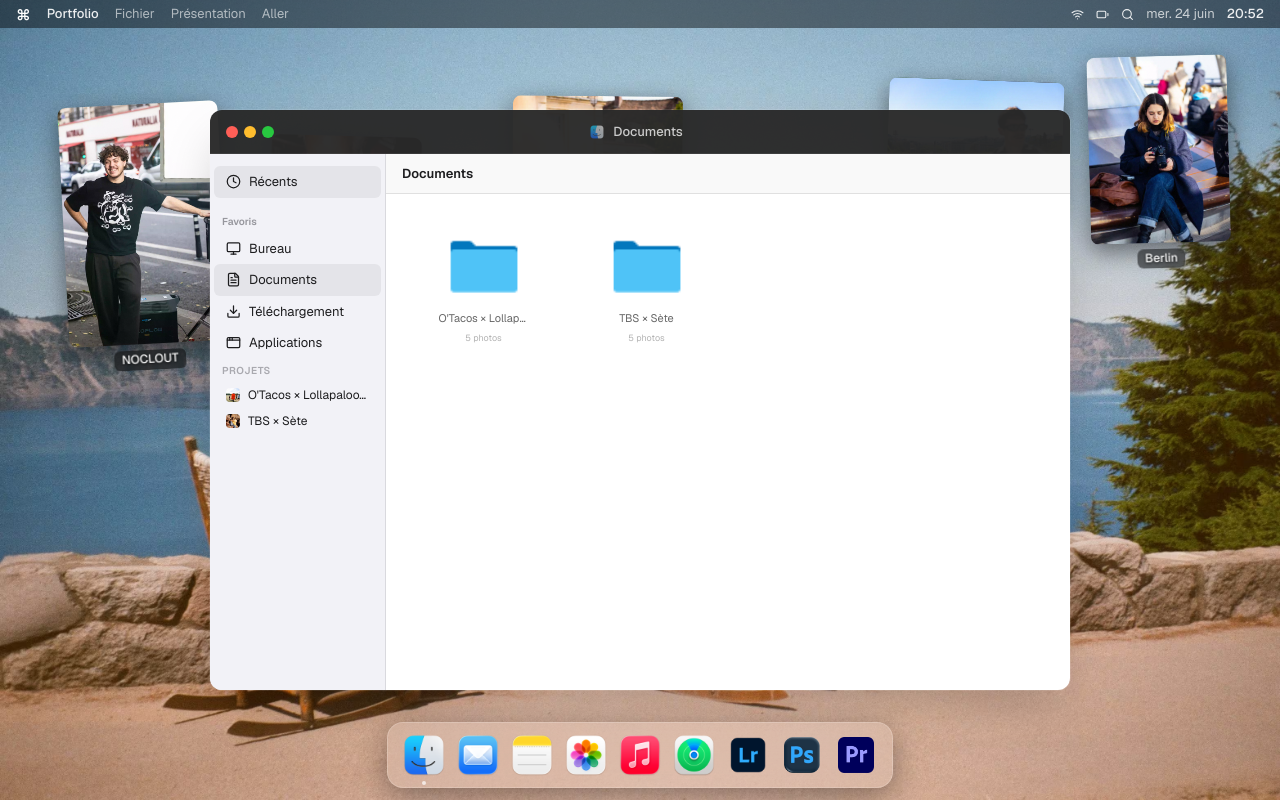
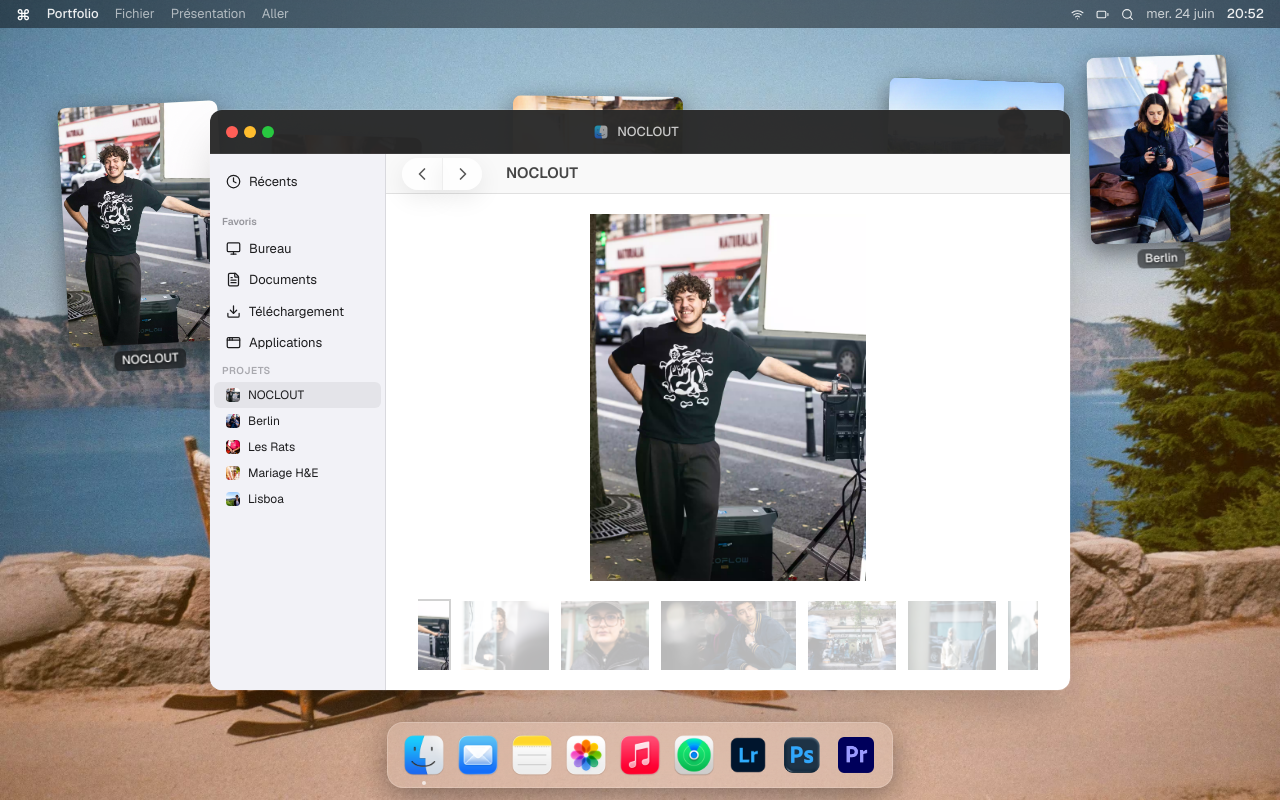
Before and after one commit to clementronde/mathis-portfolio, a Next.js app: page / in a window 1280 px wide. Both pictures are taken after a click on the button "NOCLOUT". Built offline with nearby package versions, Linux system fonts and the light colour scheme.

Commit message:
amélioration bureau finder et lien tacos sete

```diff
--- a/components/FinderWindow.tsx
+++ b/components/FinderWindow.tsx
@@ -26,44 +26,171 @@ function FolderIcon({ size = 72 }: { coverImage?: string; color?: string; size?:
 
 const FINDER_PROJECT_IDS = ['otacos-lolla', 'tbs-sete'];
 const FINDER_PROJECTS = PROJECTS.filter((project) => FINDER_PROJECT_IDS.includes(project.id));
+const DESKTOP_PROJECT_IDS = ['noclout', 'shoot-les-rats', 'mariage-he', 'lisboa', 'berlin'];
+const DESKTOP_PROJECTS = PROJECTS.filter((project) => DESKTOP_PROJECT_IDS.includes(project.id));
+
+type FinderSection = 'recents' | 'desktop' | 'documents' | 'downloads' | 'applications';
 
 const SIDEBAR_ITEMS = [
-  { label: 'Récents', icon: Clock },
-  { label: 'Bureau', icon: Monitor },
-  { label: 'Documents', icon: FileText },
-  { label: 'Téléchargement', icon: Download },
-  { label: 'Applications', icon: AppWindow },
-];
+  { id: 'desktop', label: 'Bureau', icon: Monitor },
+  { id: 'documents', label: 'Documents', icon: FileText },
+  { id: 'downloads', label: 'Téléchargement', icon: Download },
+  { id: 'applications', label: 'Applications', icon: AppWindow },
+] satisfies { id: FinderSection; label: string; icon: typeof Monitor }[];
+
+const SECTION_PROJECTS: Record<FinderSection, Project[]> = {
+  recents: FINDER_PROJECTS,
+  desktop: DESKTOP_PROJECTS,
+  documents: FINDER_PROJECTS,
+  downloads: FINDER_PROJECTS,
+  applications: FINDER_PROJECTS,
+};
+
+const SECTION_TITLES: Record<FinderSection, string> = {
+  recents: 'Récents',
+  desktop: 'Bureau',
+  documents: 'Documents',
+  downloads: 'Téléchargement',
+  applications: 'Applications',
+};
+
+const PROJECT_SECTION_BY_ID = new Map<string, FinderSection>([
+  ...FINDER_PROJECTS.map((project) => [project.id, 'documents'] as const),
+  ...DESKTOP_PROJECTS.map((project) => [project.id, 'desktop'] as const),
+]);
+
+const ALL_FINDER_PROJECTS = [...FINDER_PROJECTS, ...DESKTOP_PROJECTS].filter(
+  (project, index, projects) => projects.findIndex((p) => p.id === project.id) === index
+);
+
+function findFinderProject(id: string | null) {
+  if (!id) return null;
+  return ALL_FINDER_PROJECTS.find((project) => project.id === id) ?? null;
+}
+
+function getProjectSection(project: Project | null): FinderSection | null {
+  return project ? PROJECT_SECTION_BY_ID.get(project.id) ?? null : null;
+}
+
+function getSectionProjects(section: FinderSection) {
+  return SECTION_PROJECTS[section];
+}
+
+function getSidebarButtonStyle(active: boolean): React.CSSProperties {
+  return {
+    marginLeft: 4,
+    marginRight: 4,
+    width: 'calc(100% - 8px)',
+    background: active ? 'rgba(0,0,0,0.06)' : 'transparent',
+    color: '#1d1d1f',
+  };
+}
+
+function ProjectFolderGrid({
+  projects,
+  onOpen,
+}: {
+  projects: Project[];
+  onOpen: (project: Project) => void;
+}) {
+  return (
+    <>
+      {projects.map((p) => (
+        <motion.button
+          key={p.id}
+          onClick={() => onOpen(p)}
+          aria-label={`Ouvrir ${p.title}`}
+          whileHover={{ y: -2 }}
+          className="flex flex-col items-center gap-1.5 group outline-none"
+        >
+          <FolderIcon coverImage={p.coverImage} color={p.color} size={80} />
+          <span className="text-[11px] text-center leading-tight max-w-[90px] truncate transition-colors"
+            style={{ color: 'rgba(0,0,0,0.6)' }}>
+            {p.title}
+          </span>
+          <span className="text-[9px]" style={{ color: 'rgba(0,0,0,0.3)' }}>{p.images.length} photos</span>
+        </motion.button>
+      ))}
+    </>
+  );
+}
+
+function SidebarProjectList({
+  projects,
+  selectedProject,
+  onOpen,
+}: {
+  projects: Project[];
+  selectedProject: Project | null;
+  onOpen: (project: Project) => void;
+}) {
+  return (
+    <div className="mt-1">
+      <p className="text-[10px] font-semibold uppercase tracking-wider px-3 mb-1" style={{ color: 'rgba(60,60,67,0.4)' }}>
+        Projets
+      </p>
+      {projects.map((p) => (
+        <button
+          key={p.id}
+          onClick={() => onOpen(p)}
+          className="flex items-center gap-2 w-full px-3 py-1 text-[12px] rounded-md text-left transition-colors truncate"
+          style={getSidebarButtonStyle(selectedProject?.id === p.id)}
+        >
+          <div
+            className="w-3.5 h-3.5 rounded-sm shrink-0"
+            style={{
+              background: p.color,
+              backgroundImage: `url("${encodeSrc(p.coverImage)}")`,
+              backgroundSize: 'cover',
+              backgroundPosition: 'center',
+            }}
+          />
+          <span className="truncate">{p.title}</span>
+        </button>
+      ))}
+    </div>
+  );
+}
 
 /* ─── Main component ─────────────────────────────────────────────── */
 export function FinderWindow() {
   const { finderFolder } = useWindowStore();
   const [selectedProject, setSelectedProject] = useState<Project | null>(
-    () => FINDER_PROJECTS.find((p) => p.id === finderFolder) ?? null
+    () => findFinderProject(finderFolder)
+  );
+  const [activeSection, setActiveSection] = useState<FinderSection>(
+    () => getProjectSection(findFinderProject(finderFolder)) ?? 'documents'
   );
   const [lightboxIndex, setLightboxIndex] = useState<number | null>(null);
   const [activeImageIndex, setActiveImageIndex] = useState(0);
 
   useEffect(() => {
-    if (finderFolder) {
-      const proj = FINDER_PROJECTS.find((p) => p.id === finderFolder);
-      if (proj) {
-        setSelectedProject(proj);
-        setActiveImageIndex(0);
-      }
+    const proj = findFinderProject(finderFolder);
+    if (proj) {
+      setSelectedProject(proj);
+      setActiveSection(getProjectSection(proj) ?? 'documents');
+      setActiveImageIndex(0);
     }
   }, [finderFolder]);
 
   function openProject(project: Project) {
     setSelectedProject(project);
+    setActiveSection(getProjectSection(project) ?? activeSection);
+    setActiveImageIndex(0);
+  }
+
+  function openSection(section: FinderSection) {
+    setActiveSection(section);
+    setSelectedProject(null);
     setActiveImageIndex(0);
   }
 
   const title = selectedProject
     ? selectedProject.title
-    : 'Documents';
+    : SECTION_TITLES[activeSection];
 
   const activeImage = selectedProject?.images[activeImageIndex] ?? selectedProject?.coverImage;
+  const visibleProjects = getSectionProjects(activeSection);
 
   return (
     <Window
@@ -81,13 +208,9 @@ export function FinderWindow() {
           style={{ background: '#f2f2f7', borderRight: '1px solid rgba(0,0,0,0.1)' }}
         >
           <button
-            onClick={() => setSelectedProject(null)}
+            onClick={() => openSection('recents')}
             className="flex items-center gap-2 px-3 py-1.5 text-[13px] rounded-md text-left transition-colors"
-            style={{
-              marginLeft: 4, marginRight: 4, width: 'calc(100% - 8px)',
-              background: !selectedProject ? 'rgba(0,0,0,0.06)' : 'transparent',
-              color: '#1d1d1f',
-            }}
+            style={getSidebarButtonStyle(activeSection === 'recents' && !selectedProject)}
           >
             <Clock size={15} />
             <span>Récents</span>
@@ -97,18 +220,14 @@ export function FinderWindow() {
             <p className="text-[10px] font-semibold px-3 mb-1" style={{ color: 'rgba(60,60,67,0.5)' }}>
               Favoris
             </p>
-            {SIDEBAR_ITEMS.slice(1).map(({ label, icon: Icon }) => {
-              const active = label === 'Documents' && !selectedProject;
+            {SIDEBAR_ITEMS.map(({ id, label, icon: Icon }) => {
+              const active = activeSection === id && !selectedProject;
               return (
                 <button
                   key={label}
-                  onClick={() => setSelectedProject(null)}
+                  onClick={() => openSection(id)}
                   className="flex items-center gap-2 px-3 py-1.5 text-[13px] rounded-md text-left transition-colors"
-                  style={{
-                    marginLeft: 4, marginRight: 4, width: 'calc(100% - 8px)',
-                    background: active ? 'rgba(0,0,0,0.06)' : 'transparent',
-                    color: '#1d1d1f',
-                  }}
+                  style={getSidebarButtonStyle(active)}
                 >
                   <Icon size={15} />
                   <span>{label}</span>
@@ -117,35 +236,11 @@ export function FinderWindow() {
             })}
           </div>
 
-          {/* Project list */}
-          <div className="mt-1">
-            <p className="text-[10px] font-semibold uppercase tracking-wider px-3 mb-1" style={{ color: 'rgba(60,60,67,0.4)' }}>
-              Projets
-            </p>
-            {FINDER_PROJECTS.map((p) => (
-              <button
-                key={p.id}
-                onClick={() => openProject(p)}
-                className="flex items-center gap-2 w-full px-3 py-1 text-[12px] rounded-md text-left transition-colors truncate"
-                style={{
-                  marginLeft: 4, marginRight: 4, width: 'calc(100% - 8px)',
-                  background: selectedProject?.id === p.id ? 'rgba(0,0,0,0.06)' : 'transparent',
-                  color: '#1d1d1f',
-                }}
-              >
-                <div
-                  className="w-3.5 h-3.5 rounded-sm shrink-0"
-                  style={{
-                    background: p.color,
-                    backgroundImage: `url("${encodeSrc(p.coverImage)}")`,
-                    backgroundSize: 'cover',
-                    backgroundPosition: 'center',
-                  }}
-                />
-                <span className="truncate">{p.title}</span>
-              </button>
-            ))}
-          </div>
+          <SidebarProjectList
+            projects={visibleProjects}
+            selectedProject={selectedProject}
+            onOpen={openProject}
+          />
         </div>
 
         {/* ── Main content ── */}
@@ -270,28 +365,13 @@ export function FinderWindow() {
               ) : (
                 /* Folder grid view */
                 <motion.div
-                  key="documents"
+                  key={activeSection}
                   initial={{ opacity: 0 }} animate={{ opacity: 1 }} exit={{ opacity: 0 }}
                   transition={{ duration: 0.15 }}
                   className="h-full grid content-start gap-x-8 gap-y-6 p-8"
                   style={{ gridTemplateColumns: 'repeat(auto-fill, minmax(116px, 1fr))' }}
                 >
-                  {FINDER_PROJECTS.map((p) => (
-                      <motion.button
-                        key={p.id}
-                        onClick={() => openProject(p)}
-                        aria-label={`Ouvrir ${p.title}`}
-                        whileHover={{ y: -2 }}
-                        className="flex flex-col items-center gap-1.5 group outline-none"
-                      >
-                        <FolderIcon coverImage={p.coverImage} color={p.color} size={80} />
-                        <span className="text-[11px] text-center leading-tight max-w-[90px] truncate transition-colors"
-                          style={{ color: 'rgba(0,0,0,0.6)' }}>
-                          {p.title}
-                        </span>
-                        <span className="text-[9px]" style={{ color: 'rgba(0,0,0,0.3)' }}>{p.images.length} photos</span>
-                      </motion.button>
-                  ))}
+                  <ProjectFolderGrid projects={visibleProjects} onOpen={openProject} />
                 </motion.div>
               )}
             </AnimatePresence>
--- a/utils/path.ts
+++ b/utils/path.ts
@@ -1,9 +1,11 @@
 export function encodeSrc(rawPath: string): string {
   if (!rawPath) return '';
-  const prefix = rawPath.startsWith('/') ? '/' : '';
+  // Normalize to NFC so NFD filenames (macOS HFS+) match what git/Vercel deploy
+  const path = rawPath.normalize('NFC');
+  const prefix = path.startsWith('/') ? '/' : '';
   return (
     prefix +
-    (prefix ? rawPath.slice(1) : rawPath)
+    (prefix ? path.slice(1) : path)
       .split('/')
       .map(encodeURIComponent)
       .join('/')
```
